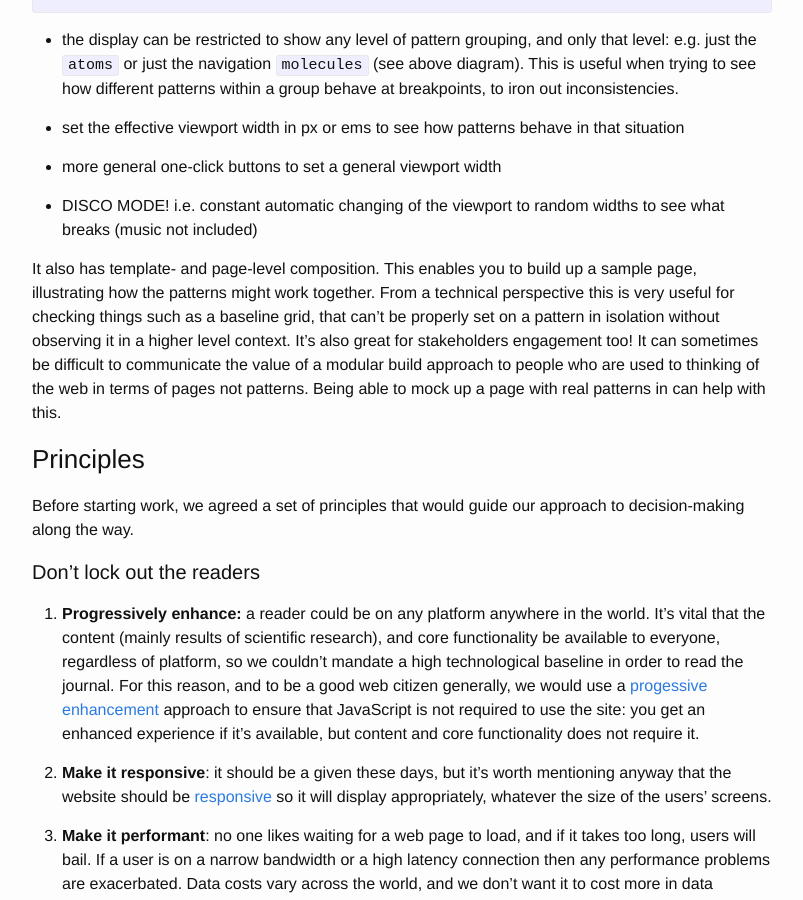
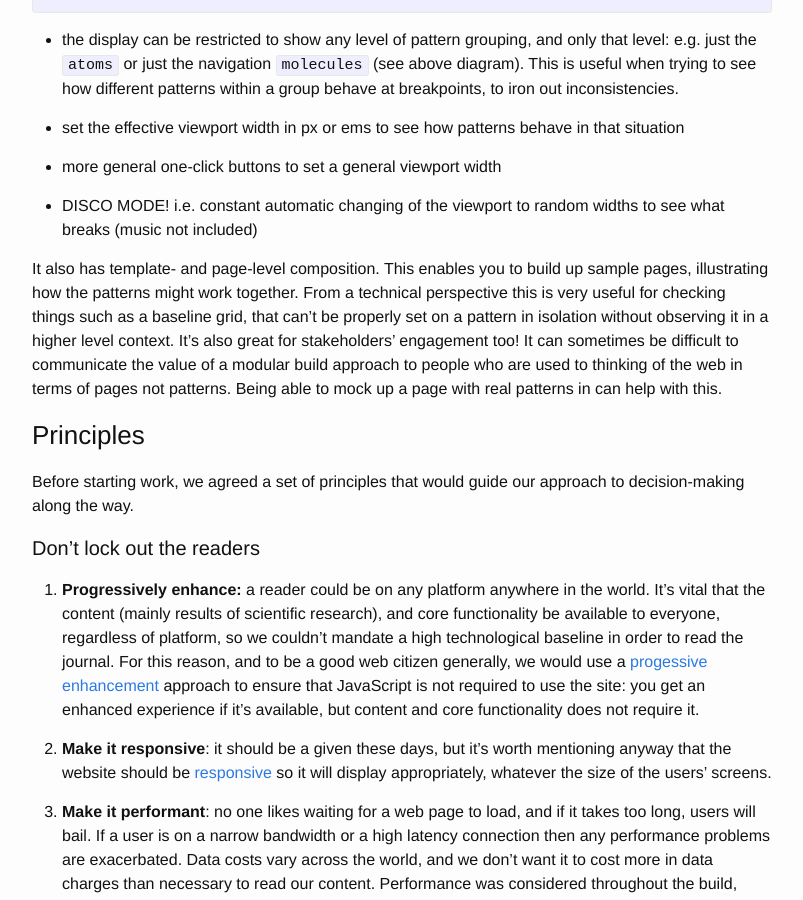
Before and after one commit to davidcmoulton/decodeuri, a Jekyll site: the page built from _posts/2017-11-17-building-a-pattern-library-for-scholarly-publishing.md, in a window 1280 px wide and 900 px high, scrolled down 2579 px. Shown: the whole window, without its empty margins (238-1041 px from the left). Built offline with Jekyll 4.4.1, drawn with Linux system fonts in a browser that asks for light colours.

Commit message:
Minor edits

````diff
--- a/_posts/2017-11-17-building-a-pattern-library-for-scholarly-publishing.md
+++ b/_posts/2017-11-17-building-a-pattern-library-for-scholarly-publishing.md
@@ -67,7 +67,7 @@ molecules
 
 - DISCO MODE! i.e. constant automatic changing of the viewport to random widths to see what breaks (music not included)
 
-It also has template- and page-level composition. This enables you to build up a sample page, illustrating how the patterns might work together. From a technical perspective this is very useful for checking things such as a baseline grid, that can't be properly set on a pattern in isolation without observing it in a higher level context. It's also great for stakeholders engagement too! It can sometimes be difficult to communicate the value of a modular build approach to people who are used to thinking of the web in terms of pages not patterns. Being able to mock up a page with real patterns in can help with this.
+It also has template- and page-level composition. This enables you to build up sample pages, illustrating how the patterns might work together. From a technical perspective this is very useful for checking things such as a baseline grid, that can't be properly set on a pattern in isolation without observing it in a higher level context. It's also great for stakeholders' engagement too! It can sometimes be difficult to communicate the value of a modular build approach to people who are used to thinking of the web in terms of pages not patterns. Being able to mock up a page with real patterns in can help with this.
 
 ### Principles
 Before starting work, we agreed a set of principles that would guide our approach to decision-making along the way.
@@ -394,7 +394,7 @@ Typographical styles are defined for all aspects of the design, like this tiny f
 </table>
 
 and all these definitions are captured in mixins within `typographical-hierarchy`. For example, for the two labels, we abstract out the common aspects:
-```sass
+```scss
  // All typographical style mixin names include 'typeg' for clarity
  // when viewed out of context.
  @mixin _label-typeg() {
@@ -408,7 +408,7 @@ and all these definitions are captured in mixins within `typographical-hierarchy
 
 and then create a mixin for each label type, based on it:
 
-```sass
+```scss
  @mixin label-content-typeg() {
    @include _label-typeg();
    color: $color-text-secondary;
````
